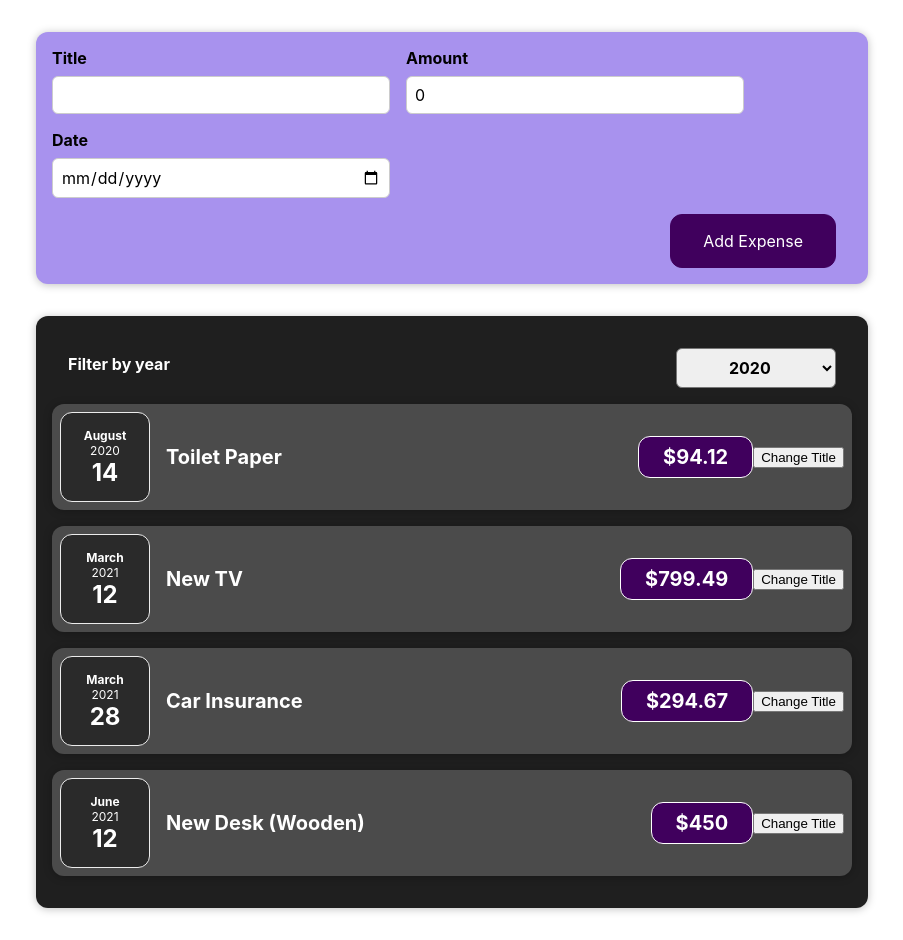
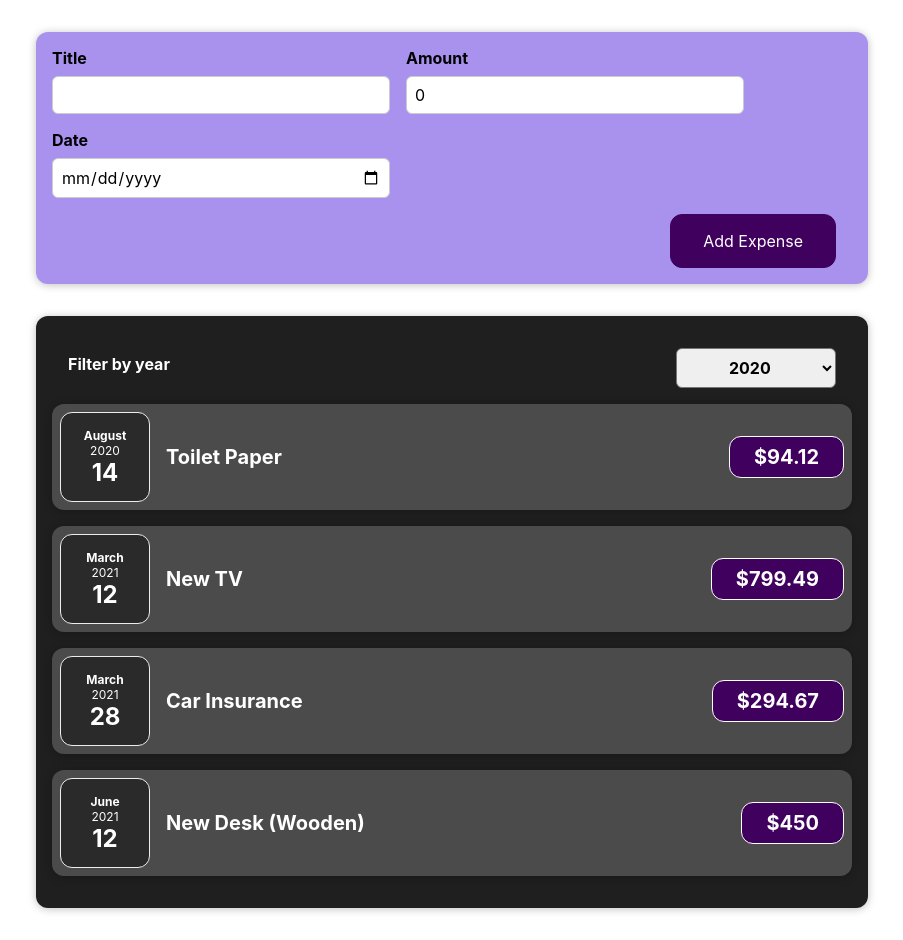
Before and after one commit to noaragc/react-complete-guide, a React (Create React App) app: page / in a window 1280 px wide. Shown: the whole page, without its empty margins (188-1091 px from the left). Built offline with nearby package versions, Linux system fonts and the light colour scheme.

Commit message:
Some minor changes made

```diff
--- a/src/components/Expenses/ExpenseItem.js
+++ b/src/components/Expenses/ExpenseItem.js
@@ -5,20 +5,13 @@ import ExpenseDate from "./ExpenseDate";
 import "./ExpenseItem.css";
 
 const ExpenseItem = (props) => {
-  const [title, setTitle] = useState(props.title);
-
-  const clickHandler = () => {
-    setTitle("Updated!!!");
-    console.log(title);
-  };
   return (
     <Card className="expense-item">
       <ExpenseDate date={props.date} />
       <div className="expense-item__description">
-        <h2>{title}</h2>
+        <h2>{props.title}</h2>
         <div className="expense-item__price">${props.amount}</div>
       </div>
-      <button onClick={clickHandler}>Change Title</button>
     </Card>
   );
 };
--- a/src/components/Expenses/Expenses.js
+++ b/src/components/Expenses/Expenses.js
@@ -19,7 +19,12 @@ const Expenses = (props) => {
         defaultYear={filteredYear}
       />
       {props.expenses.map((e) => (
-        <ExpenseItem title={e.title} date={e.date} amount={e.amount} />
+        <ExpenseItem
+          title={e.title}
+          date={e.date}
+          amount={e.amount}
+          key={e.id}
+        />
       ))}
     </Card>
   );
--- a/src/components/NewExpense/ExpenseForm.js
+++ b/src/components/NewExpense/ExpenseForm.js
@@ -5,7 +5,7 @@ const ExpenseForm = (props) => {
   const [userInput, setUserInput] = useState({
     title: "",
     amount: 0,
-    date: null,
+    date: new Date().getDate(),
   });
   const ChangeHandler = (event) => {
     // setUserInput({
@@ -33,7 +33,7 @@ const ExpenseForm = (props) => {
     setUserInput({
       title: "",
       amount: 0,
-      date: null,
+      date: new Date().getDate(),
     });
   };
 
```
